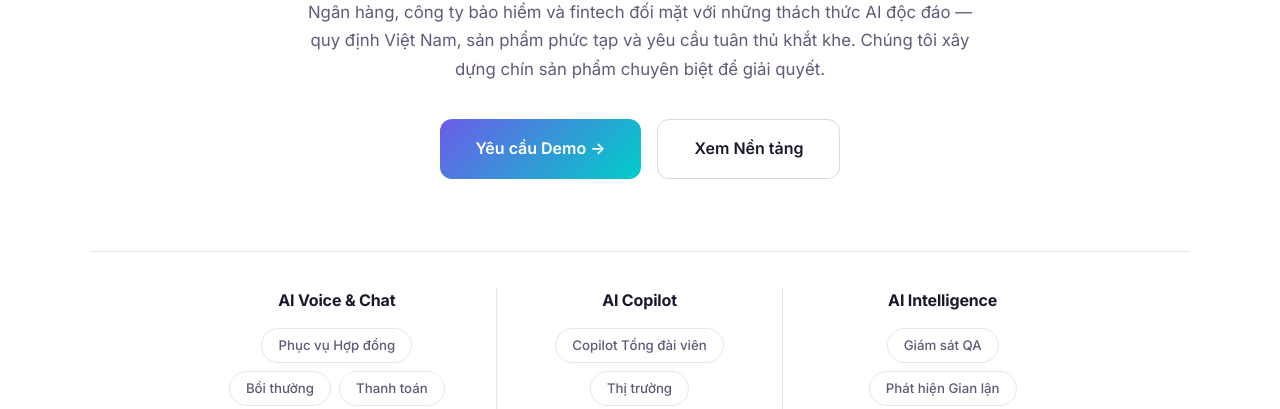
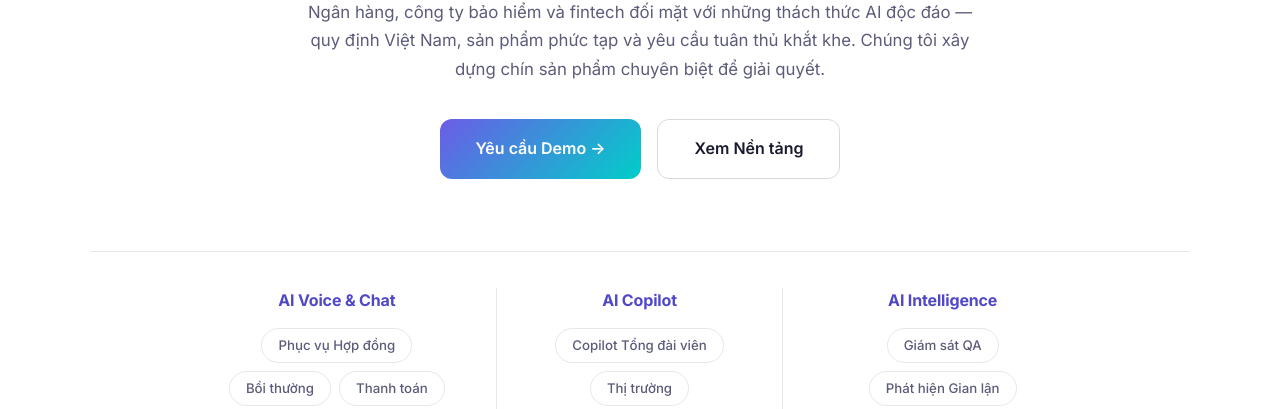
Before and after one commit to afgmen/aicc, a plain HTML site: page solutions/index.html in a window 1280 px wide. Shown: the part 391-800 px from the top of the page. Drawn offline with Linux system fonts and the light colour scheme.

Commit message:
Highlight quick-nav category names with accent color
Co-Authored-By: Claude Sonnet 4.6 <noreply@anthropic.com>

```diff
--- a/solutions/index.html
+++ b/solutions/index.html
@@ -119,11 +119,11 @@
             font-size: 1rem;
             font-weight: 700;
             letter-spacing: -0.01em;
-            color: var(--text-primary);
+            color: var(--accent-light);
             text-decoration: none;
             transition: color 0.2s;
         }
-        .quick-nav-category:hover { color: var(--accent-light); }
+        .quick-nav-category:hover { opacity: 0.8; }
         .quick-nav-pills {
             display: flex;
             flex-wrap: wrap;
```
